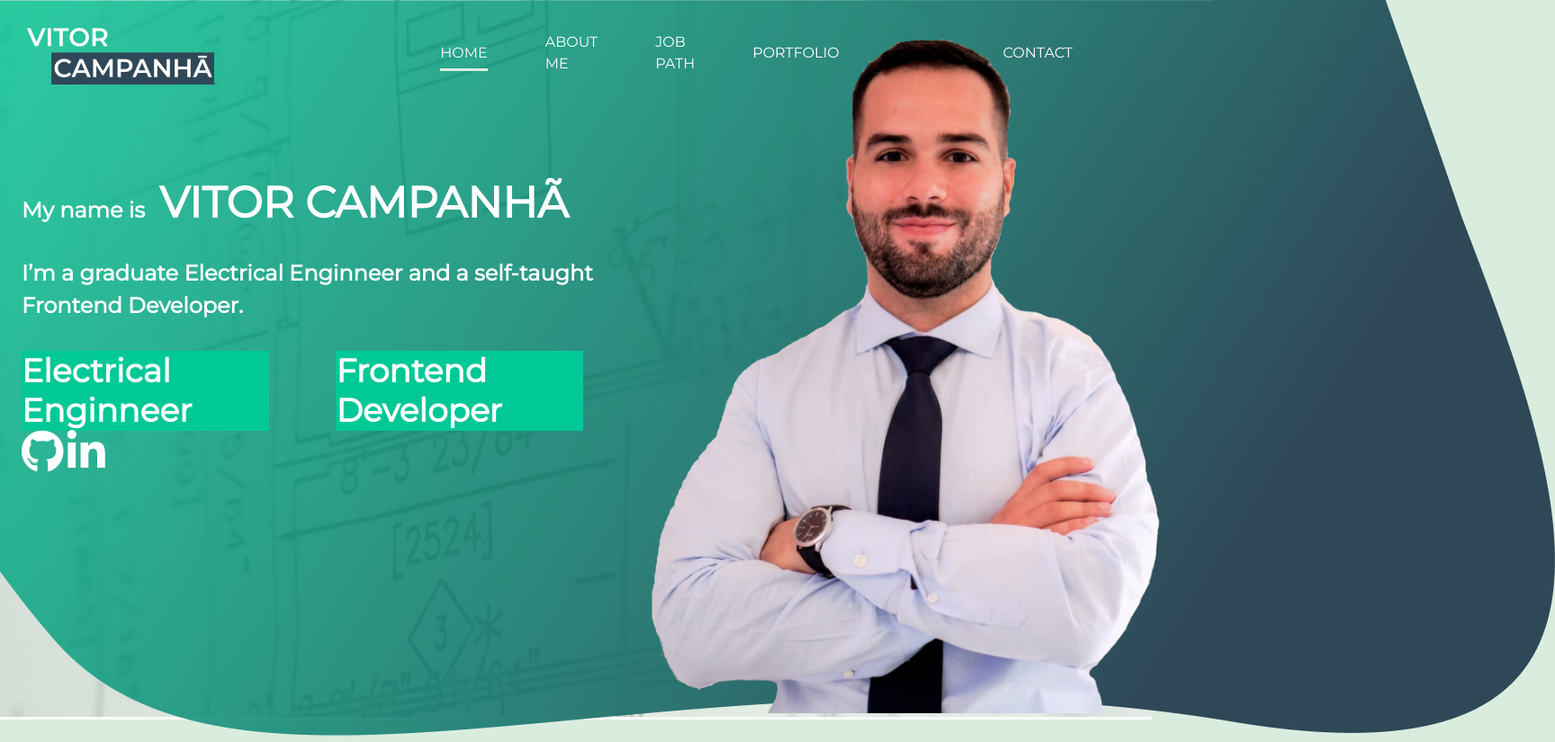
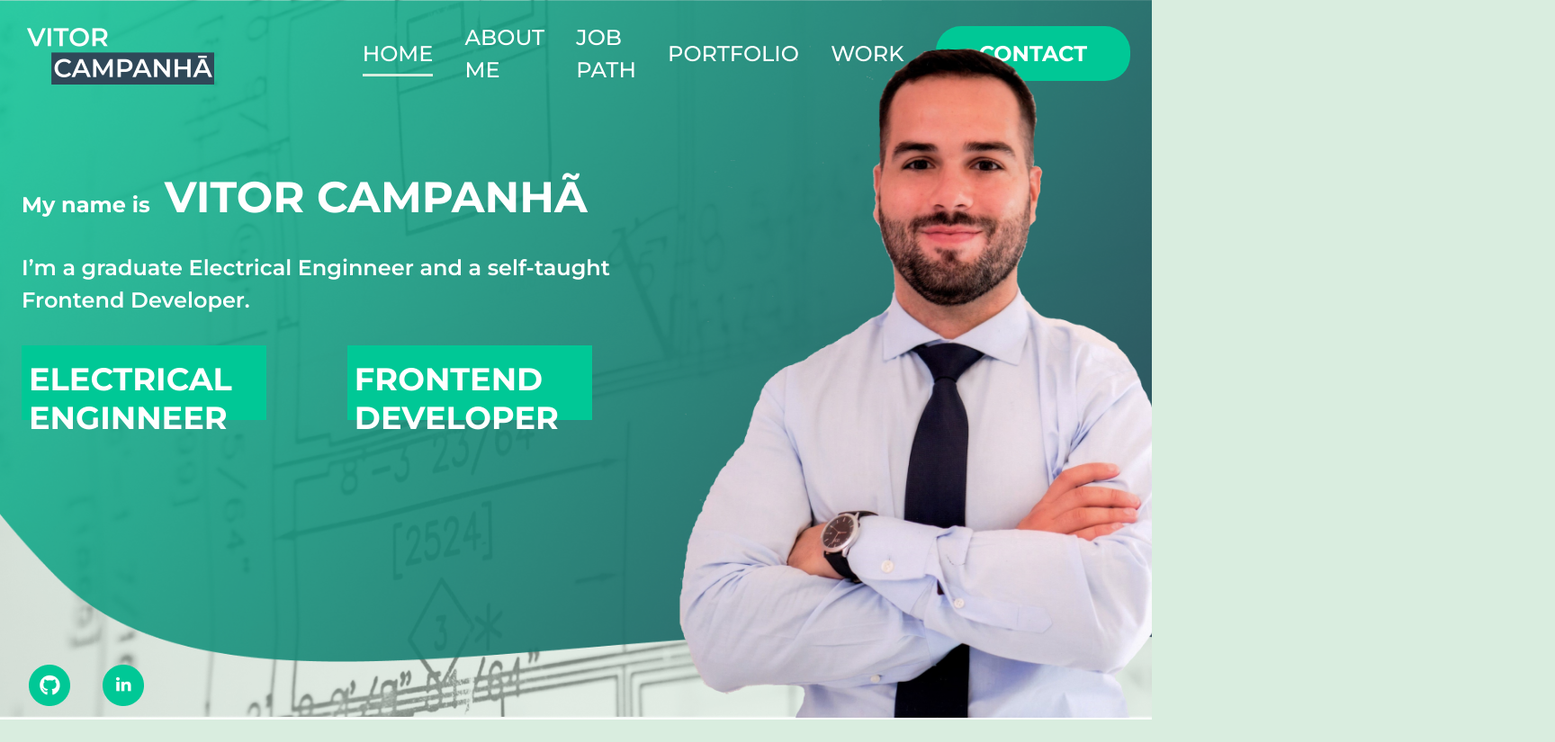
Before and after one commit to vscampanha/vitorcampanha_portfolio, a website: page dist/index.html in a window 1280 px wide. Shown: the whole page at 90% size, 1728 px wide, since content can reach past the window. After the commit the page ends 800 px from the top, so only its background shows below. Drawn offline with Linux system fonts and the light colour scheme.

Commit message:
Header End

```diff
--- a/scss/_utility.scss
+++ b/scss/_utility.scss
@@ -3,6 +3,15 @@
   padding: 0 1.5rem;
   margin: auto;
   overflow: hidden;
+}
+
+.btn {
+  background: #00c896;
+  border-radius: 28px;
+}
+
+.btn-primary {
+  padding: 1rem 3rem;
 }
 
 //Padding
@@ -35,3 +44,16 @@
     margin: 4rem 0;
   }
 }
+
+//Text-style
+.text-bold {
+  font-weight: 700;
+}
+
+.text-medium {
+  font-weight: 500;
+}
+
+.text-semi-bold {
+  font-weight: 600;
+}
--- a/scss/main.scss
+++ b/scss/main.scss
@@ -32,40 +32,41 @@ ul {
 }
 
 #header-home {
-  background: $bg-image no-repeat center / cover;
+  background: $bg-image no-repeat center center/cover;
   height: 100vh;
-  width: 100vw;
+  overflow: hidden;
+  color: $light-text-color;
+
   position: relative;
   z-index: 0;
-  color: $light-text-color;
 
+  //Green effect
   .green-background {
     position: absolute;
     top: 0;
     left: 0;
     z-index: -1;
     img {
-      width: 1727.94px;
-      height: 817.55px;
+      width: 110rem;
+      height: 46rem;
     }
   }
 
   .navbar {
     display: grid;
-    grid-template-columns: 1fr 1.5fr;
+    grid-template-columns: 1fr 2fr;
     margin: 1.5rem 0 0 0;
 
     ul {
       display: flex;
-      justify-content: center;
+      justify-content: flex-end;
       align-items: center;
-    }
 
       li {
-      margin-right: 4rem;
-    }
+        padding-left: 2.2rem;
 
         a {
+          font-size: 1.5rem;
           text-decoration: none;
           color: #fff;
           text-transform: uppercase;
@@ -80,6 +81,13 @@ ul {
           &.current {
             border-color: $secondary-color;
           }
+
+          &.btn {
+            border-bottom: 0;
+            padding-bottom: 1rem;
+          }
+        }
+      }
     }
   }
 
@@ -91,17 +99,15 @@ ul {
     margin: auto;
     overflow: hidden;
 
-    // background: blue;
     display: grid;
     grid-template-areas:
       "text img"
       "text img"
-      "text img";
+      "social img";
 
     .content-text {
       grid-area: text;
-
-      margin-top: 10rem;
+      margin-top: 9rem;
 
       .wrapper {
         display: flex;
@@ -110,55 +116,66 @@ ul {
 
         h3 {
           margin-right: 1rem;
-          font-style: normal;
-          font-weight: 600;
           line-height: normal;
           font-size: 24px;
         }
 
         h1 {
-          font-style: normal;
-          font-weight: 600;
           line-height: normal;
           font-size: 48px;
           text-transform: uppercase;
         }
       }
     }
+
     .buttons {
       margin-top: 2rem;
       display: flex;
 
       .box {
-        margin-right: 10rem;
+        margin-right: 8rem;
       }
 
       .btn-box {
         position: absolute;
-        width: 275px;
-        height: 89px;
+        width: 17rem;
+        height: 5.2rem;
         background: $primary-color;
         z-index: -1;
       }
 
+      .btn-header {
+        display: flex;
+        flex-flow: column;
+        padding-top: 1rem;
+        padding-left: 0.5rem;
+
         a {
-        font-style: normal;
-        font-weight: bold;
+          text-transform: uppercase;
           line-height: normal;
-        font-size: 36px;
+          font-size: 2.2rem;
+        }
       }
     }
 
     .social {
+      grid-area: social;
+      align-self: end;
+      padding: 0.5rem;
+
+      img {
+        margin-right: 2rem;
+      }
     }
 
     .personal_image {
       grid-area: img;
-      margin-right: 200px;
 
       img {
-        width: 603px;
-        height: 757px;
+        margin-bottom: -0.3rem;
+        margin-right: 200px;
+        width: 37.5rem;
+        height: 47rem;
       }
     }
   }
```
Also changed, not shown: dist/css/main.css, dist/img/social/Group 2.1.png (added), dist/img/social/Group 2.2.png (added), dist/index.html. Lines whose indentation alone changed are shown as unchanged.
